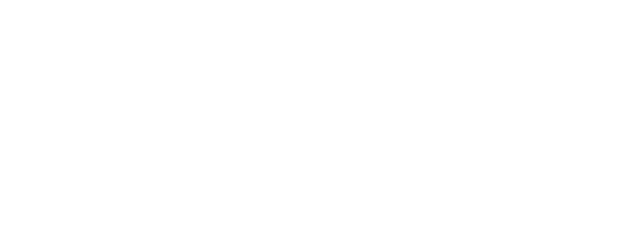
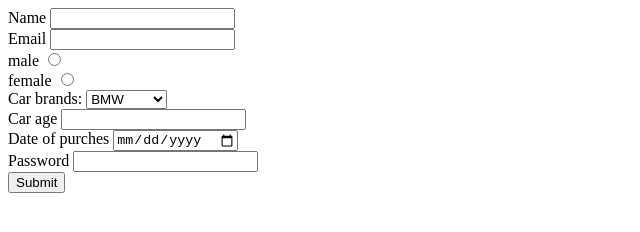
Before and after one commit to acciojob/signup-form-car-Aabid71, a website: page main.html in a window 1280 px wide. Shown: the whole page, without its empty margins (0-640 px from the left). Drawn offline with Linux system fonts and the light colour scheme.

Commit message:
Update main.html

```diff
--- a/main.html
+++ b/main.html
@@ -8,6 +8,39 @@
 
 <body>
 	<!-- the entire body must be written by student -->
+	<body>
+
+    <form action="" method="post">
+	<label for="name">Name</label>
+	<input type="text"  id="name" required> <br>
+	<label for="email">Email</label>
+	<input type="email" name="email" id="email"><br>
+	<label for="gender">male</label>
+	<input type="radio" name="gender" id="gender" required> <br>
+	<label for="gender">female</label>
+	<input type="radio" name="gender" id="gender" required>
+	<br>
+	<label for="cars">Car brands:</label>
+
+<select id="cars">
+  <option value="BMW">BMW</option>
+  <option value="audi">Audi</option>
+  <option value="ME">mercezed</option>
+
+</select> <br>
+<label for="carage">Car age</label>
+<input type="number" name="age" id="carage" required><br>
+<label for="dop">Date of purches</label>
+<input type="date" name="care age" id="dop" required>
+<br>
+<label for="password">Password</label>
+<input type="password" name="password" id="password" required>
+<br>
+
+<button type="submit">Submit</button>
+
+</form>
+
     <script type="text/javascript" src="./script.js">
 </script>
 
```
